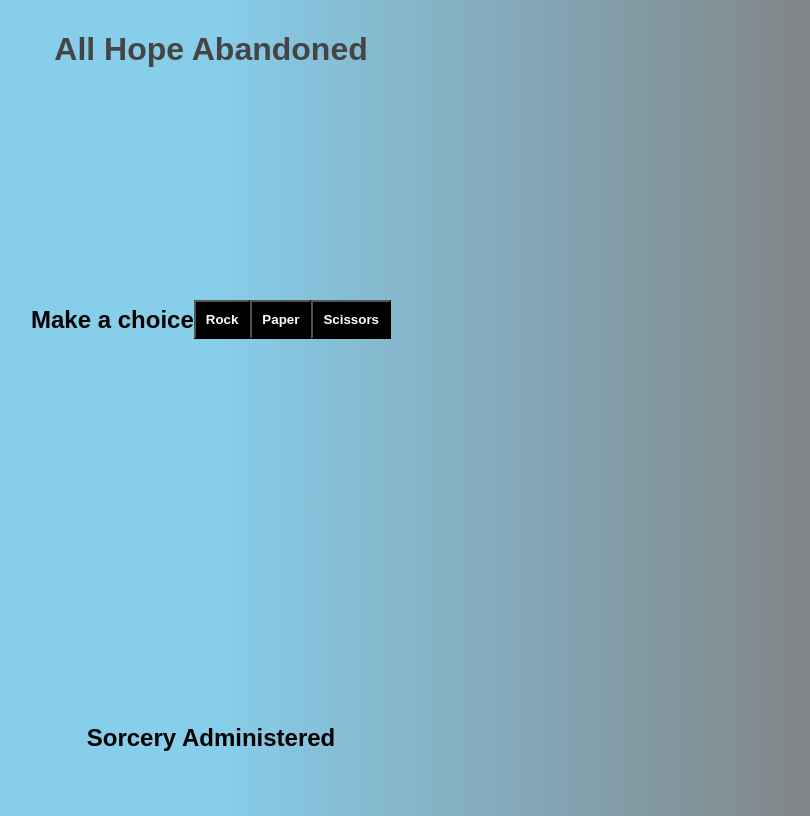
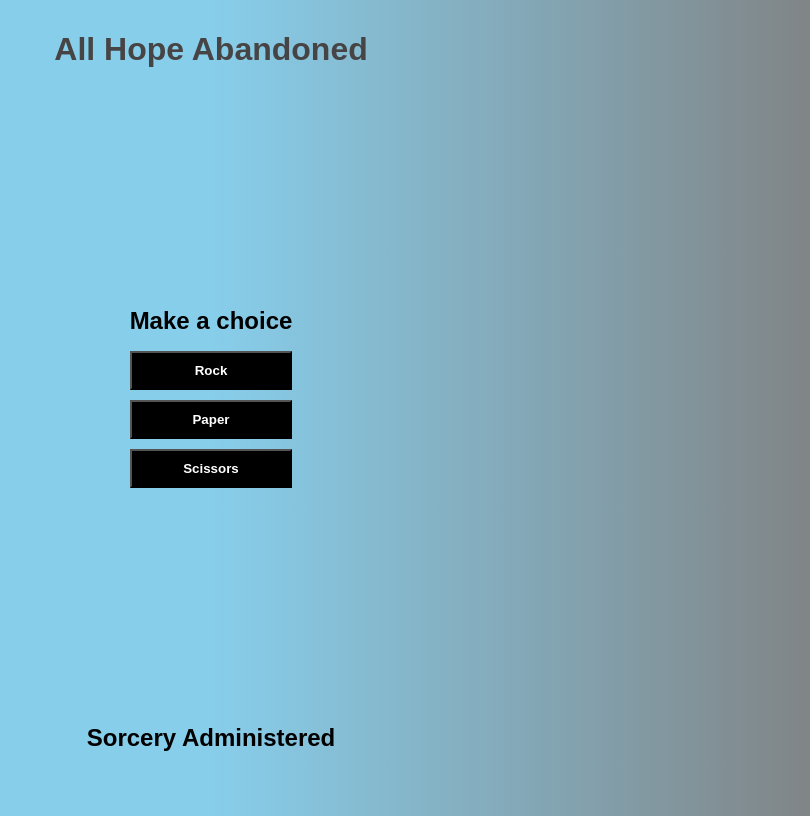
Before and after one commit to Mwansatbe/rock-paper-scissors-game, a plain HTML site: page pages/play.html in a window 1280 px wide. Shown: the whole page, without its empty margins (429-1239 px from the left). Drawn offline with Linux system fonts and the light colour scheme.

Commit message:
Style buttons in play.html file

```diff
--- a/pages/play.html
+++ b/pages/play.html
@@ -15,7 +15,7 @@
         </div>
     </div>
 
-    <div class="gamePlay">
+    <div class="play">
         <div class="container">
             <h2>Make a choice</h2>
             <button class="choice">Rock</button>
```
